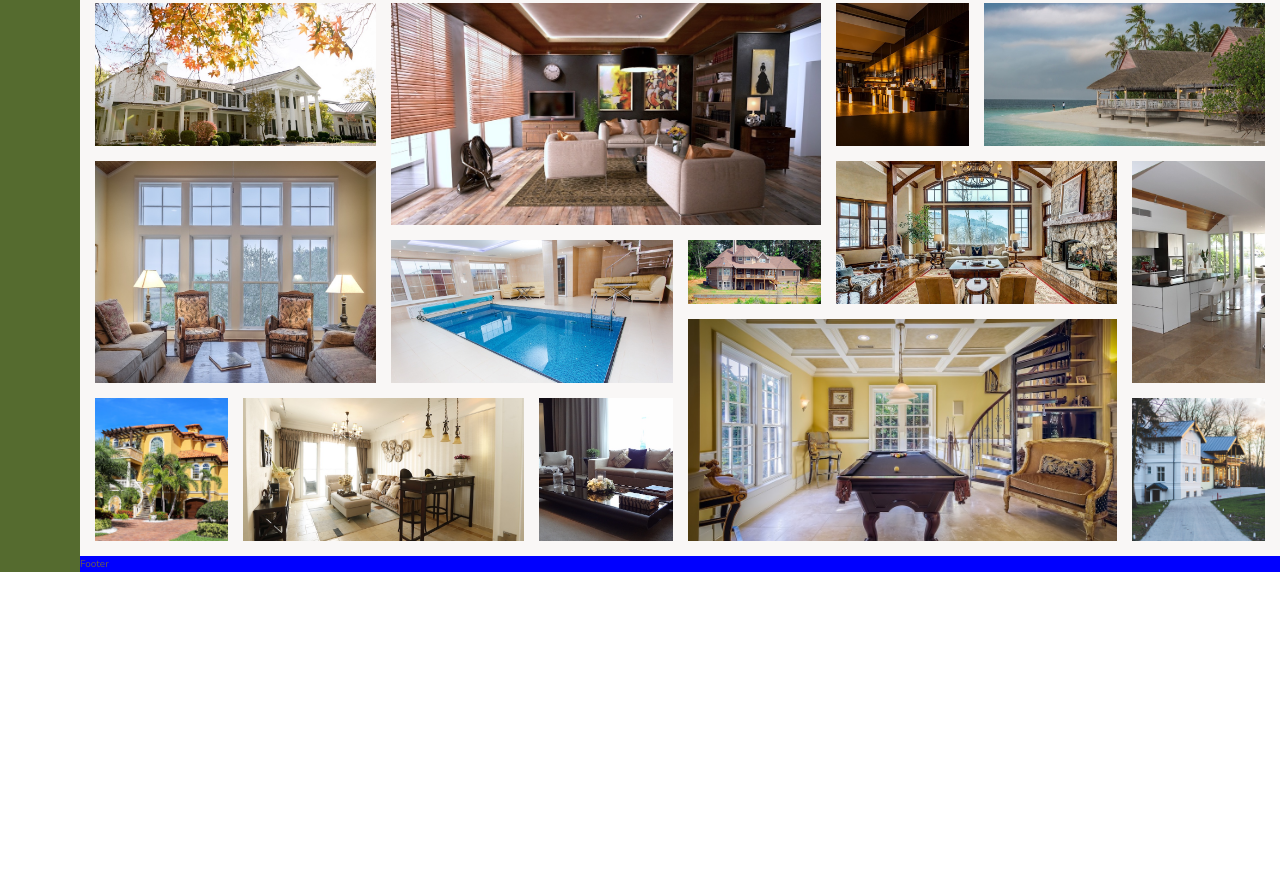
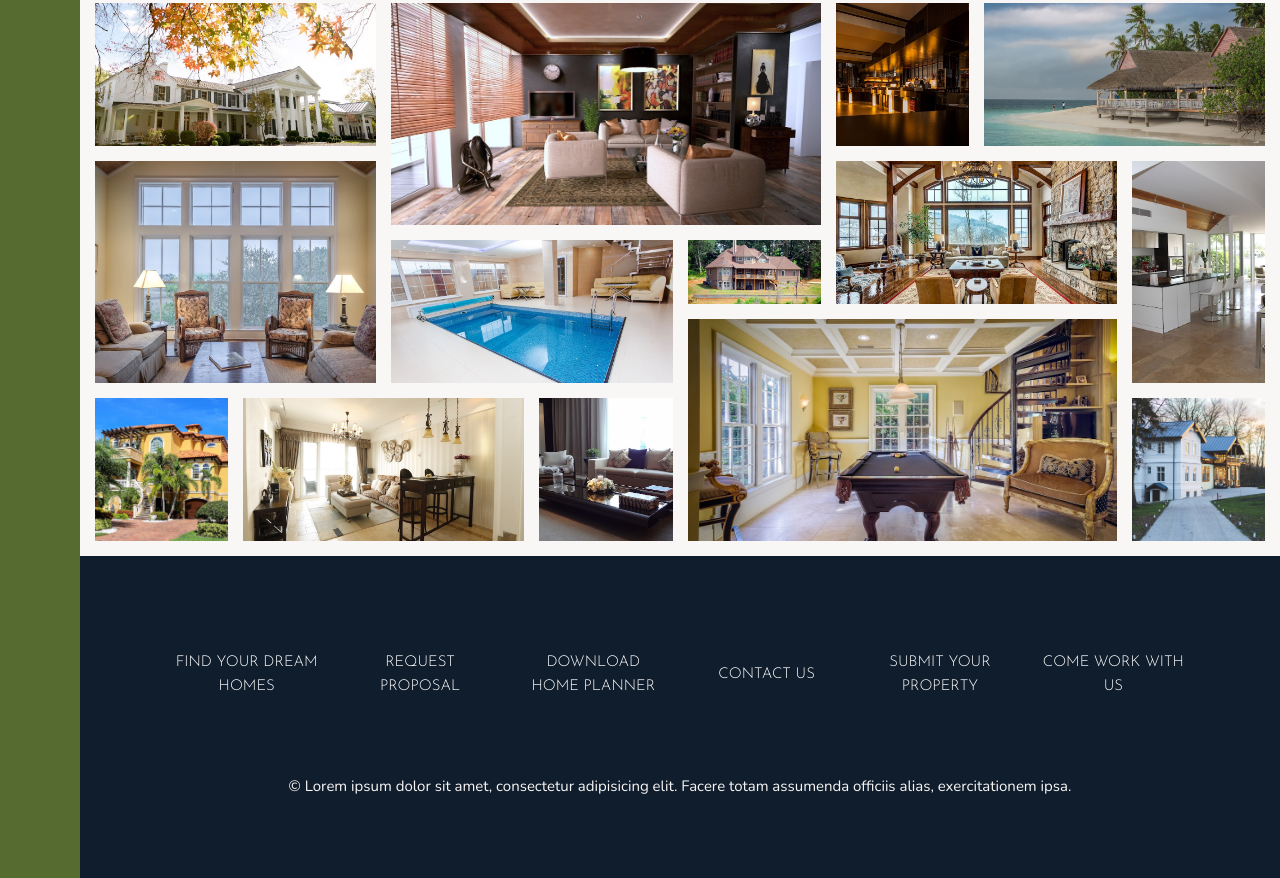
Before and after one commit to AmritoDev/nexter-grid, a website: page index.html in a window 1280 px wide. Shown: the part 3109-3987 px from the top of the page. Before the commit the page ends 3681 px from the top, so only its background shows below. Drawn offline with nearby package versions, Linux system fonts and the light colour scheme.

Commit message:
add footer

```diff
--- a/index.html
+++ b/index.html
@@ -330,7 +330,17 @@ PUBLIC "-//W3C//DTD XHTML 1.0 Strict//EN"
             <figure class="gallery__item gallery__item--14"><img src="img/gal-14.jpeg" alt="" class="gallery__image"></figure>
         </div>
         <footer class="footer">
-            Footer
+            <ul class="nav">
+                <li class="nav__item"><a href="#" class="nav__link">Find Your Dream Homes</a></li>
+                <li class="nav__item"><a href="#" class="nav__link">Request Proposal</a></li>
+                <li class="nav__item"><a href="#" class="nav__link">Download home Planner</a></li>
+                <li class="nav__item"><a href="#" class="nav__link">Contact Us</a></li>
+                <li class="nav__item"><a href="#" class="nav__link">Submit Your Property</a></li>
+                <li class="nav__item"><a href="#" class="nav__link">Come Work with us</a></li>
+            </ul>
+            <p class="copy">
+                &copy; Lorem ipsum dolor sit amet, consectetur adipisicing elit. Facere totam assumenda officiis alias, exercitationem ipsa.
+            </p>
         </footer>
     </body>
 </html>
--- a/sass/_footer.scss
+++ b/sass/_footer.scss
@@ -1,5 +1,39 @@
 .footer{
-  background-color: blue;
+  background-color: $color-secondary;
+  grid-column: full-start / full-end;
+  padding: 8rem;
+}
 
-  grid-column: full-start / full-end;
+.nav{
+  list-style: none;
+  display: grid;
+  grid-template-columns: repeat(auto-fit,minmax(15rem,1fr));
+  row-gap: 1.5rem;
+  align-items: center;
+
+  &__link:link,
+  &__link:visited{
+    text-decoration: none;
+    text-transform: uppercase;
+    color: #fff;
+    font-size: 1.5rem;
+    font-family: $font-display;
+    padding: 1.5rem;
+    transition: all .2s;
+    display: block;
+    text-align: center;
+  }
+    &__link:hover,
+    &__link:active{
+      background-color: rgba(255,255,255,.05);
+      transform: translateY(-3px);
+    }
 }
+.copy{
+  margin: 0 auto;
+  font-size: 1.5rem;
+  color: $color-grey-light-1;
+  margin-top: 6rem;
+  text-align: center;
+
+}
```
Also changed, not shown: css/style.css.
